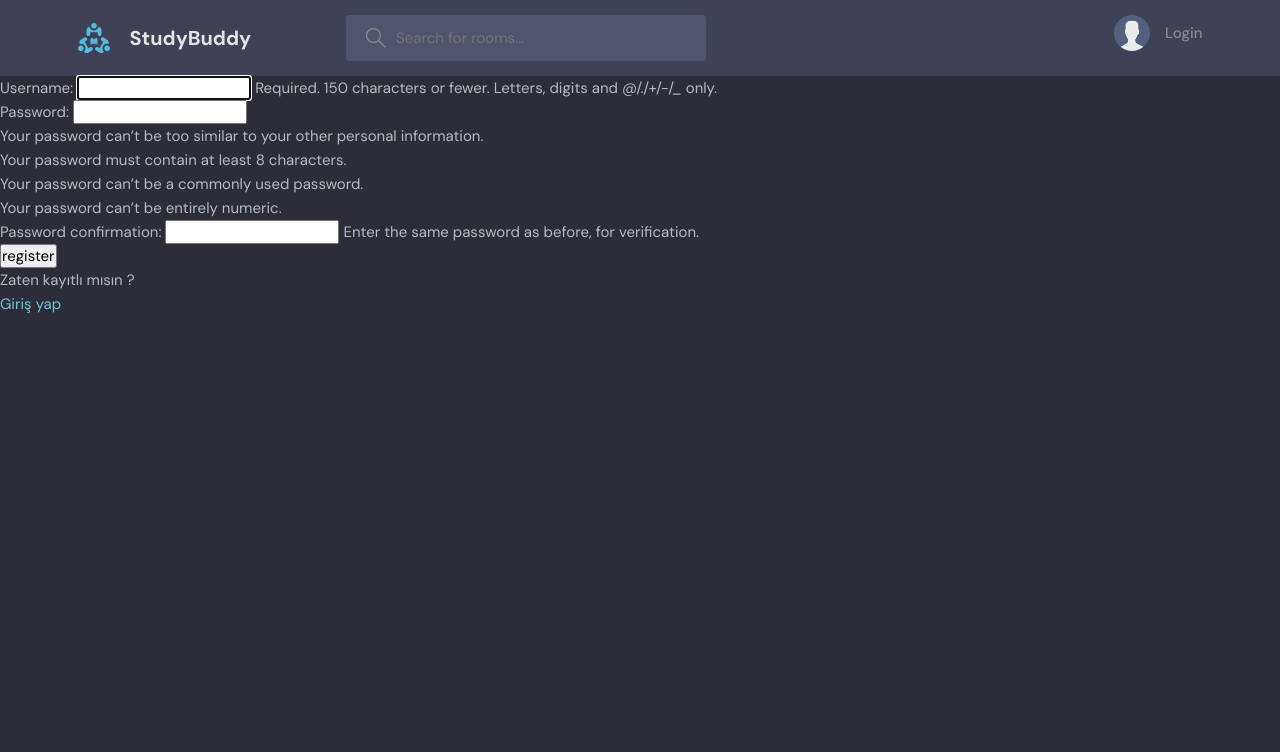
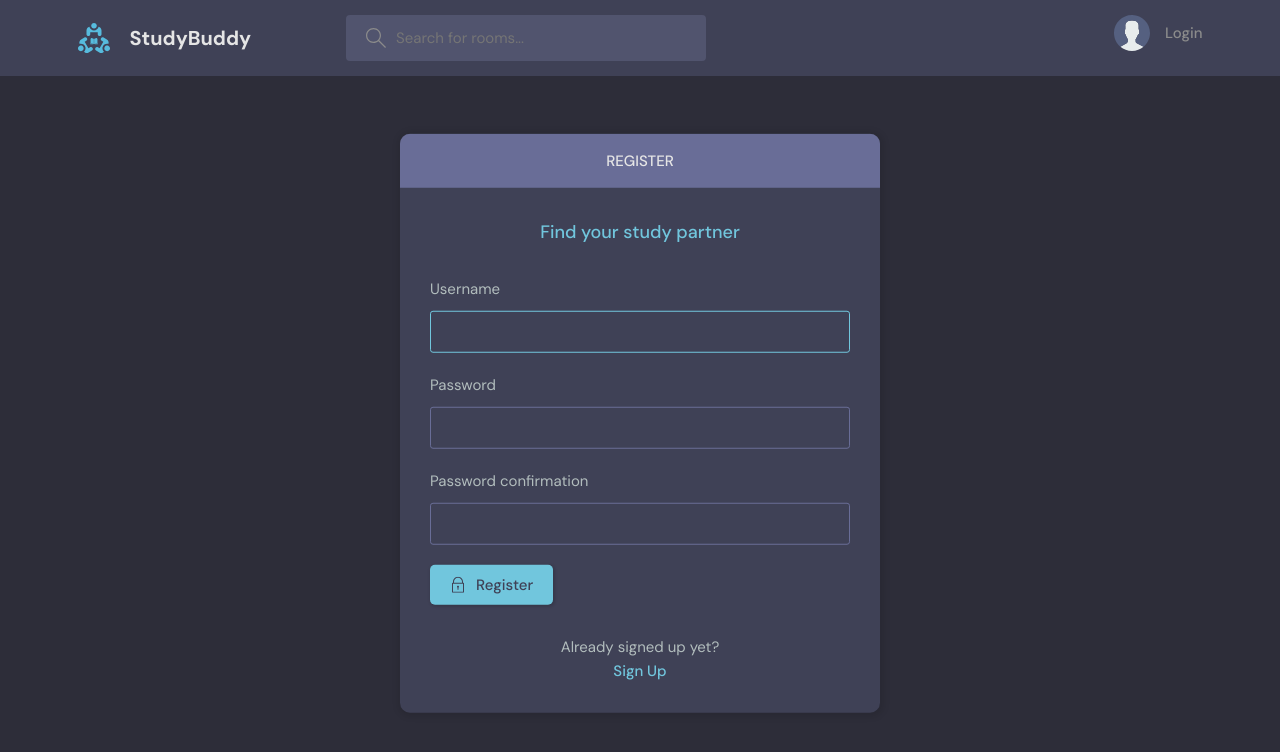
Before and after one commit to DoganayBalaban/Studybud, a Django app: page /register/ in a window 1280 px wide. Shown: the top 752 px of the page. Run offline with Django 5.2, Linux system fonts and the light colour scheme.

Commit message:
updating template

```diff
--- a/base/models.py
+++ b/base/models.py
@@ -3,6 +3,9 @@ from django.contrib.auth.models import User
 from django.db.models.deletion import CASCADE
 
 # Create your models here.
+
+
+
 class Topic(models.Model):
       name = models.CharField(max_length=200)
       def __str__(self):
--- a/base/templates/base/login_register.html
+++ b/base/templates/base/login_register.html
@@ -1,31 +1,113 @@
-{% extends "main.html" %} {% block content %}
+{% extends 'main.html' %} {% block content %}
+<main class="auth layout">
+  {% if page == 'login' %}
+  <div class="container">
+    <div class="layout__box">
+      <div class="layout__boxHeader">
+        <div class="layout__boxTitle">
+          <h3>Login</h3>
+        </div>
+      </div>
+      <div class="layout__body">
+        <h2 class="auth__tagline">Find your study partner</h2>
 
-{% if page == 'login' %}
-<div>
-    <form method="POST" action="">
-      {% csrf_token %}
-      <label>Username</label>
-      <input type="text" name="username" placeholder="username" />
-      <label>Password</label>
-      <input type="password" name="password" placeholder="password" />
-      <input type="submit" value="login" />
-    </form>
-    <p>Hala kayıt olmadın mı ?</p>
-    <a href={% url "register" %}>Kayıt Ol</a>
+        <form class="form" action="" method="POST">
+          {% csrf_token %}
+          <div class="form__group form__group">
+            <label for="room_name">Username</label>
+            <input
+              id="username"
+              name="username"
+              type="text"
+              placeholder="e.g.
+            dennis_ivy"
+            />
+          </div>
+          <div class="form__group">
+            <label for="password">Password</label>
+            <input
+              id="password"
+              name="password"
+              type="password"
+              placeholder="&bull;&bull;&bull;&bull;&bull;&bull;&bull;&bull;"
+            />
+          </div>
+
+          <button class="btn btn--main" type="submit">
+            <svg
+              version="1.1"
+              xmlns="http://www.w3.org/2000/svg"
+              width="32"
+              height="32"
+              viewBox="0 0 32 32"
+            >
+              <title>lock</title>
+              <path
+                d="M27 12h-1v-2c0-5.514-4.486-10-10-10s-10 4.486-10 10v2h-1c-0.553 0-1 0.447-1 1v18c0 0.553 0.447 1 1 1h22c0.553 0 1-0.447 1-1v-18c0-0.553-0.447-1-1-1zM8 10c0-4.411 3.589-8 8-8s8 3.589 8 8v2h-16v-2zM26 30h-20v-16h20v16z"
+              ></path>
+              <path
+                d="M15 21.694v4.306h2v-4.306c0.587-0.348 1-0.961 1-1.694 0-1.105-0.895-2-2-2s-2 0.895-2 2c0 0.732 0.413 1.345 1 1.694z"
+              ></path>
+            </svg>
+
+            Login
+          </button>
+        </form>
+
+        <div class="auth__action">
+          <p>Haven't signed up yet?</p>
+          <a href="{% url 'register' %}" class="btn btn--link">Sign Up</a>
+        </div>
+      </div>
+    </div>
   </div>
-{% else %}
-<div>
-    <form method="POST" action="">
-      {% csrf_token %}
-      {{form.as_p}}
-      <input type="submit" value="register" />
-    </form>
-    <p>Zaten kayıtlı mısın ?</p>
-    <a href={% url "login" %}>Giriş yap</a>
+  {% else %}
+  <div class="container">
+    <div class="layout__box">
+      <div class="layout__boxHeader">
+        <div class="layout__boxTitle">
+          <h3>Register</h3>
+        </div>
+      </div>
+      <div class="layout__body">
+        <h2 class="auth__tagline">Find your study partner</h2>
+
+        <form class="form" action="" method="POST">
+          {% csrf_token %} {% for field in form %}
+          <div class="form__group form__group">
+            <label for="room_name">{{field.label}}</label>
+            {{field}}
+          </div>
+          {% endfor %}
+
+          <button class="btn btn--main" type="submit">
+            <svg
+              version="1.1"
+              xmlns="http://www.w3.org/2000/svg"
+              width="32"
+              height="32"
+              viewBox="0 0 32 32"
+            >
+              <title>lock</title>
+              <path
+                d="M27 12h-1v-2c0-5.514-4.486-10-10-10s-10 4.486-10 10v2h-1c-0.553 0-1 0.447-1 1v18c0 0.553 0.447 1 1 1h22c0.553 0 1-0.447 1-1v-18c0-0.553-0.447-1-1-1zM8 10c0-4.411 3.589-8 8-8s8 3.589 8 8v2h-16v-2zM26 30h-20v-16h20v16z"
+              ></path>
+              <path
+                d="M15 21.694v4.306h2v-4.306c0.587-0.348 1-0.961 1-1.694 0-1.105-0.895-2-2-2s-2 0.895-2 2c0 0.732 0.413 1.345 1 1.694z"
+              ></path>
+            </svg>
+
+            Register
+          </button>
+        </form>
+
+        <div class="auth__action">
+          <p>Already signed up yet?</p>
+          <a href="{% url 'login' %}" class="btn btn--link">Sign Up</a>
+        </div>
+      </div>
+    </div>
   </div>
-{% endif %}
-
-
-
-
+  {% endif %}
+</main>
 {% endblock content %}
```
Also changed, not shown: base/templates/base/room_form.html (+79 -7 lines), db.sqlite3.
